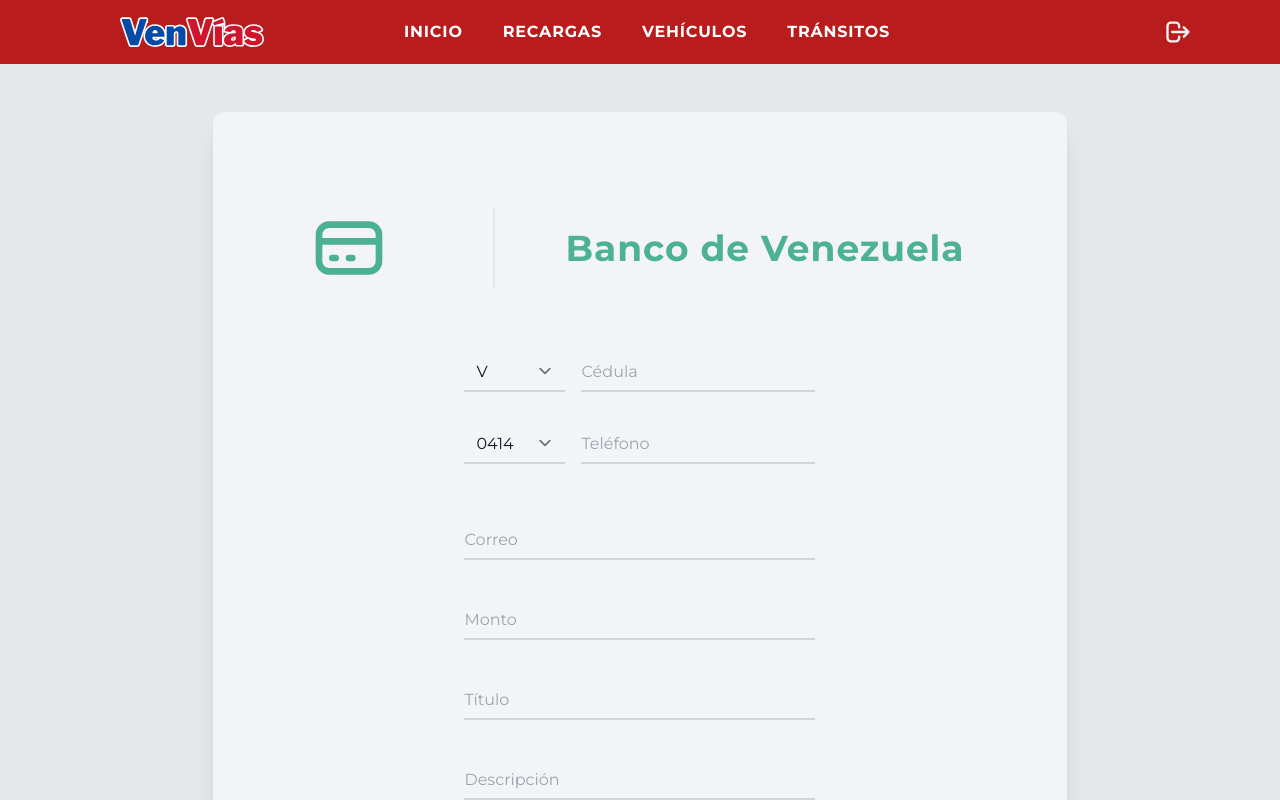
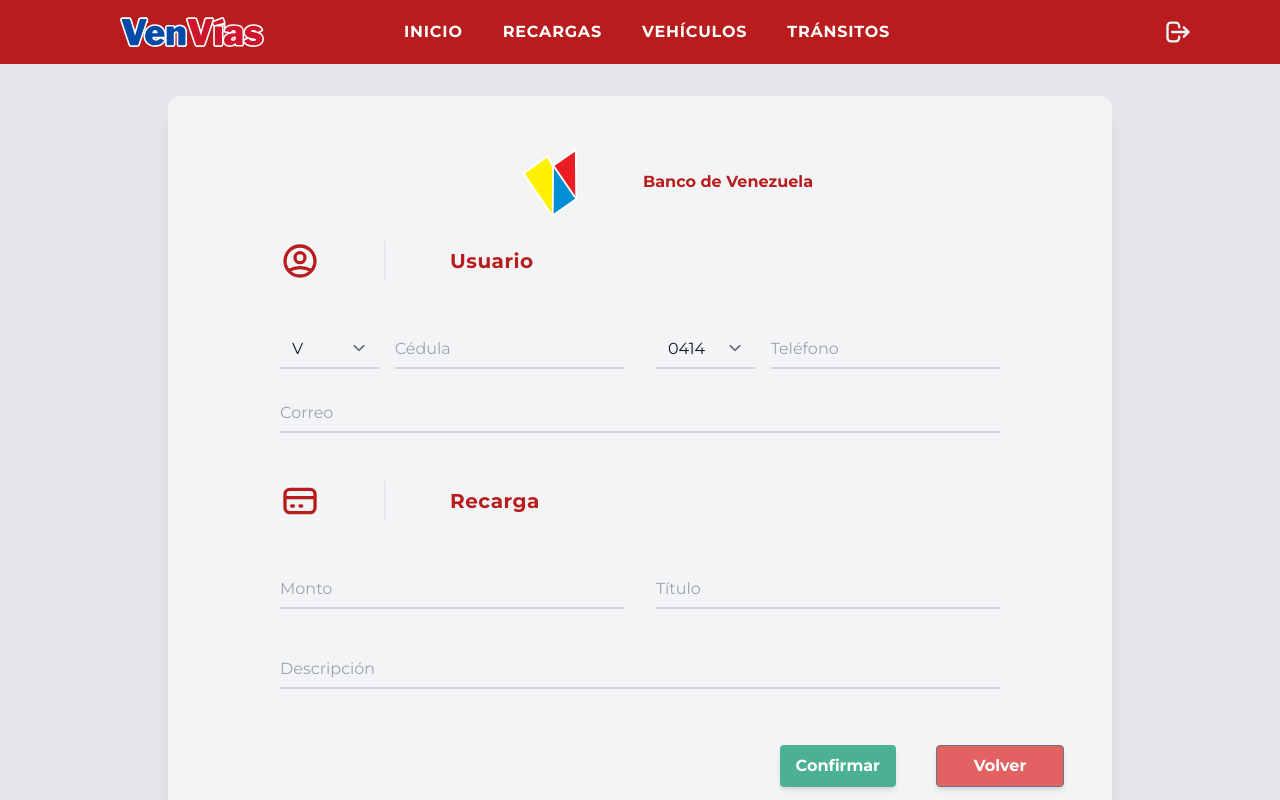
Before and after one commit to kalvarez-cr/tolls-users-ticketing-www, a Next.js app: page /app/bankdv in a window 1280 px wide. Shown: the top 800 px of the page. Built offline with nearby package versions, Linux system fonts and the light colour scheme.

Commit message:
modal logout y formulario de recarga bdv

```diff
--- a/src/components/Table.tsx
+++ b/src/components/Table.tsx
@@ -32,7 +32,6 @@
   let centerIdx = 1;
   if (headers.length % 2 == 0) {
     centerIdx = headers.length / 2;
-    console.log(centerIdx);
   } else {
     centerIdx = (headers.length + 1) / 2;
     // console.log('Impar: ' + centerIdx );
@@ -55,21 +54,21 @@
               {headers.map((header) => {
                 return header.id === '1' ? (
                   <div
-                    className="table-cell rounded-tl-lg bg-red-400 py-4 pl-10 text-white font-bold"
+                    className="table-cell rounded-tl-lg bg-red-400 py-4 pl-10 font-bold text-white"
                     key={header.id}
                   >
                     {header.header}
                   </div>
                 ) : header.id == headers.length ? (
                   <div
-                    className="table-cell rounded-tr-lg bg-red-400 px-10 py-4 text-white font-bold"
+                    className="table-cell rounded-tr-lg bg-red-400 px-10 py-4 font-bold text-white"
                     key={header.id}
                   >
                     {header.header}
                   </div>
                 ) : (
                   <div
-                    className="table-cell bg-red-400 py-4 pl-10 text-white font-bold"
+                    className="table-cell bg-red-400 py-4 pl-10 font-bold text-white"
                     key={header.id}
                   >
                     {header.header}
--- a/src/components/modalForms/OutForm.tsx
+++ b/src/components/modalForms/OutForm.tsx
@@ -2,15 +2,14 @@
 import Modal from '@components/Modal';
 import { CreditCardIcon } from '@heroicons/react/solid';
 import { useRouter } from 'next/router';
-import { useAppDispatch, useAppSelector } from '@store/hooks';
-import { close, modal, open } from '@store/counter/modalReducer';
+import { useAppDispatch } from '@store/hooks';
+import { close } from '@store/counter/modalReducer';
 import { logout } from '@store/counter/loginReducer';
 import { useAxios } from 'hooks/useAxios';
 import { useMutation } from 'react-query';
 
-const OutForm = () => {
+const OutForm = ({ open, setOpen }) => {
   const dispatch = useAppDispatch();
-  const modalState = useAppSelector(modal);
   const router = useRouter();
   const { requester } = useAxios();
   const { mutate } = useMutation(
@@ -35,10 +34,10 @@
 
   return (
     <>
-      {modalState.open ? (
+      {open ? (
         <Modal
-          open={modalState.open}
-          setOpen={modalState ? dispatch(close()) : dispatch(open())}
+          open={open}
+          setOpen={setOpen}
           handleAccept={() => handleAccept()}
           title="Advertencia"
           acceptButtonText="Aceptar"
--- a/src/pages/bankdv.tsx
+++ b/src/pages/bankdv.tsx
@@ -1,5 +1,5 @@
 import InputV2 from '@components/inputs/InputV2';
-import { CreditCardIcon } from '@heroicons/react/outline';
+import { CreditCardIcon, UserCircleIcon } from '@heroicons/react/outline';
 import { yupResolver } from '@hookform/resolvers/yup';
 import LandingLayout from '@layouts/LandingLayout';
 import React, { ReactElement } from 'react';
@@ -17,14 +17,11 @@
   letter: string;
   number: string;
   amount: string;
-
   title: string;
   description: string;
   code?: string;
   phone?: string;
-
   email: string;
-
   cellphone: string;
 }
 
@@ -37,6 +34,10 @@
     .required('Este campo es requerido'),
   amount: yup.string().required('Este campo es requerido'),
   title: yup.string().required('Este campo es requerido'),
+  email: yup
+    .string()
+    .email('Debe ser un correo valido')
+    .required('Este campo es requerido'),
   description: yup.string().required('Este campo es requerido'),
   code: yup.string().required('Este campo es obligatorio'),
   phone: yup.string().required('Este campo es obligatorio'),
@@ -133,24 +134,30 @@
   };
 
   return (
-    <div className="mt-28 w-5/6 rounded-xl bg-gray-100 p-24 shadow-xl">
-      <div className="flex items-center justify-between">
+    <div className="m-10 mt-24 rounded-xl bg-gray-100 p-12 shadow-xl">
+      <div className="mb-5 flex w-full items-center justify-center">
+        <img
+          src="/app/metodos-de-pago-01.svg"
+          alt="bdv-logo"
+          className="w-28 md:w-44"
+        />
+        <p className="font-bold text-red-700">Banco de Venezuela</p>
+      </div>
+      <div className="flex items-center justify-between md:px-16">
         <div className="border-r-2">
-          <CreditCardIcon className="mr-16 h-20 pr-10 text-emerald-600/70" />
+          <UserCircleIcon className="mr-16 h-10 text-red-700" />
         </div>
-        <h1 className="ml-16 w-full border-grey text-center text-4xl font-bold tracking-wide text-emerald-600/70">
-          Banco de Venezuela
+        <h1 className="ml-16 w-full border-grey text-xl font-bold tracking-wide text-red-700">
+          Usuario
         </h1>
       </div>
-      <div className=" mt-12 flex  place-content-center">
+      <div className="mt-8 mb-10 flex flex-wrap md:px-16">
         {/* <div className="mt-6 flex items-center">
           <h3 className="mr-4 text-lg  font-bold">Correo:</h3>
           <h3 className="mr-auto text-lg">{'muu'}</h3>
         </div> */}
-        <div className="">
-          <form className="mr-auto" onSubmit={handleSubmit(onSubmit)}>
-            <div className="flex items-center">
-              <div className="w-1/3 pr-4">
+        <div className="flex w-full items-center md:w-1/2 md:pr-4">
+          <div className="w-2/5 pr-4 md:w-1/3">
             <Select
               label="Tipo"
               name="letter"
@@ -159,7 +166,7 @@
               register={register}
             />
           </div>
-              <div className="w-2/3">
+          <div className="w-3/5 md:w-2/3">
             <InputV2
               label="Cédula"
               name="number"
@@ -169,8 +176,8 @@
             />
           </div>
         </div>
-            <div className=" flex items-center ">
-              <div className="w-1/3 pr-4">
+        <div className="flex w-full items-center md:w-1/2 md:pl-4">
+          <div className="w-2/5 pr-4 md:w-1/3">
             <Select
               label="04XX"
               name="code"
@@ -179,7 +186,7 @@
               register={register}
             />
           </div>
-              <div className="w-2/3">
+          <div className="w-3/5 md:w-2/3">
             <InputV2
               label="Teléfono"
               name="phone"
@@ -189,7 +196,7 @@
             />
           </div>
         </div>
-            <div className="mt-10 ">
+        <div className="my-2 w-full">
           <InputV2
             label="Correo"
             name="email"
@@ -197,48 +204,7 @@
             errorMessage={errors.email?.message}
             register={register}
           />
-              <div className="mt-10">
-                <InputV2
-                  label="Monto"
-                  name="amount"
-                  type="text"
-                  errorMessage={errors.amount?.message}
-                  register={register}
-                />
         </div>
-
-              <div className="mt-10">
-                <InputV2
-                  label="Título"
-                  name="title"
-                  type="text"
-                  errorMessage={errors.title?.message}
-                  register={register}
-                />
-              </div>
-              <div className="mt-10">
-                <InputV2
-                  label="Descripción"
-                  name="description"
-                  type="text"
-                  errorMessage={errors.description?.message}
-                  register={register}
-                />
-              </div>
-            </div>
-            <div className="flex justify-between space-x-4">
-              <input
-                type="submit"
-                value="Confirmar"
-                className="  mt-14 cursor-pointer   rounded bg-emerald-600/70 px-4 py-2 text-center font-semibold text-white shadow-md hover:bg-emerald-600/50 focus:outline-none focus:ring focus:ring-emerald-600/50 focus:ring-opacity-80 focus:ring-offset-2"
-              />
-              <input
-                onClick={() => router.back()}
-                value="Volver"
-                className="  mt-14 w-32 cursor-pointer  rounded bg-red-600/70 px-4 py-2 text-center font-semibold text-white shadow-md hover:bg-red-600/50 focus:outline-none focus:ring focus:ring-red-600/50 focus:ring-opacity-80 focus:ring-offset-2"
-              />
-            </div>
-          </form>
 
         <>
           {/* <h3 className="mr-4 text-lg font-bold">Teléfono:</h3>
@@ -249,6 +215,69 @@
             <PencilAltIcon className="h-5 text-gray-600 hover:text-emerald-500" />
           </button> */}
       </div>
+      <div className="mt-4 flex items-center justify-between md:px-16">
+        <div className="border-r-2">
+          <CreditCardIcon className="mr-16 h-10 text-red-700" />
+        </div>
+        <h1 className="ml-16 w-full border-grey text-xl font-bold tracking-wide text-red-700">
+          Recarga
+        </h1>
+      </div>
+      <div className=" mt-2 flex w-full md:px-16">
+        {/* <div className="mt-6 flex items-center">
+          <h3 className="mr-4 text-lg  font-bold">Correo:</h3>
+          <h3 className="mr-auto text-lg">{'muu'}</h3>
+        </div> */}
+        <div className="flex w-full flex-wrap">
+          <div className="mt-10 w-full md:w-1/2 md:pr-4">
+            <InputV2
+              label="Monto"
+              name="amount"
+              type="text"
+              errorMessage={errors.amount?.message}
+              register={register}
+            />
+          </div>
+          <div className="mt-10 w-full md:w-1/2 md:pl-4">
+            <InputV2
+              label="Título"
+              name="title"
+              type="text"
+              errorMessage={errors.title?.message}
+              register={register}
+            />
+          </div>
+          <div className="mt-10 w-full">
+            <InputV2
+              label="Descripción"
+              name="description"
+              type="text"
+              errorMessage={errors.description?.message}
+              register={register}
+            />
+          </div>
+        </div>
+        <>
+          {/* <h3 className="mr-4 text-lg font-bold">Teléfono:</h3>
+            <h3 className="mr-auto text-lg">{'muu'}</h3> */}
+        </>
+
+        {/* <button type="button" onClick={() => console.log('click')}>
+            <PencilAltIcon className="h-5 text-gray-600 hover:text-emerald-500" />
+          </button> */}
+      </div>
+      <div className="flex justify-between md:justify-end md:gap-10">
+        <input
+          type="button"
+          value="Confirmar"
+          onClick={handleSubmit(onSubmit)}
+          className="mt-14 cursor-pointer rounded bg-emerald-600/70 px-4 py-2 text-center font-semibold text-white shadow-md hover:bg-emerald-600/50 focus:outline-none focus:ring focus:ring-emerald-600/50 focus:ring-opacity-80 focus:ring-offset-2"
+        />
+        <input
+          onClick={() => router.back()}
+          value="Volver"
+          className="  mt-14 w-32 cursor-pointer  rounded bg-red-600/70 px-4 py-2 text-center font-semibold text-white shadow-md hover:bg-red-600/50 focus:outline-none focus:ring focus:ring-red-600/50 focus:ring-opacity-80 focus:ring-offset-2"
+        />
       </div>
     </div>
   );
--- a/src/pages/register.tsx
+++ b/src/pages/register.tsx
@@ -45,7 +45,6 @@
       onSuccess: (response) => {
         const { data } = response;
         dispatch(open({ text: 'operacion exitosa', type: 'success' }));
-        console.log(data);
         router.push('/');
       },
       onError: (error: AxiosError) => {
```
Also changed, not shown: src/layouts/LandingLayout.tsx (+4 -13 lines). Lines whose indentation alone changed are shown as unchanged.
